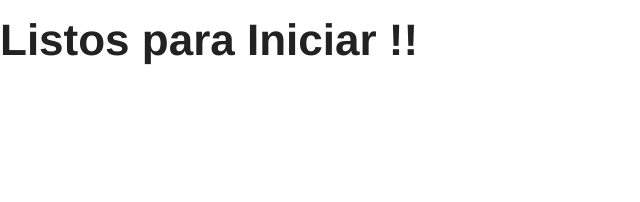
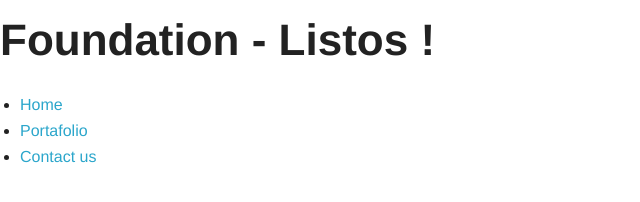
Before and after one commit to mvinan/Ejercicio1-Frontend, a plain HTML site: page index.html in a window 1280 px wide. Shown: the whole page, without its empty margins (0-640 px from the left). Drawn offline with Linux system fonts and the light colour scheme.

Commit message:
preparando el area de trabajo

```diff
--- a/index.html
+++ b/index.html
@@ -9,9 +9,19 @@
 </head>
 <body>
 	<header>
-		<h1>Listos para Iniciar !!</h1>
+		<h1>Foundation - Listos !</h1>
+
+		<main>
+			<nav>
+				<ul>
+					<li><a href="">Home</a></li>
+					<li><a href="">Portafolio</a></li>
+					<li><a href="">Contact us</a></li>
+				</ul>
+			</nav>
+		</main>
+
 	</header>
-
 
 
 </body>
```
Also changed, not shown: 1 other file.
